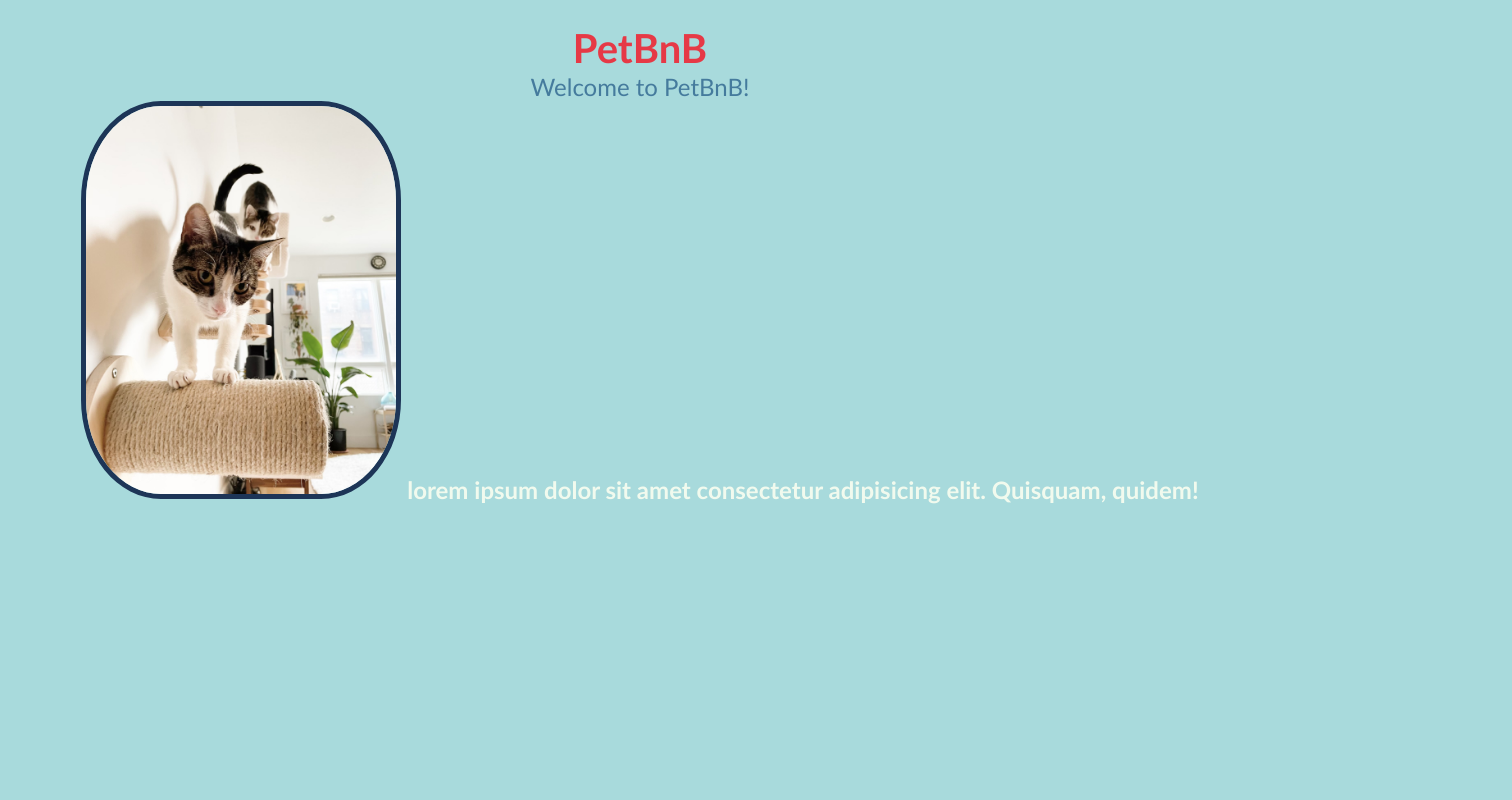
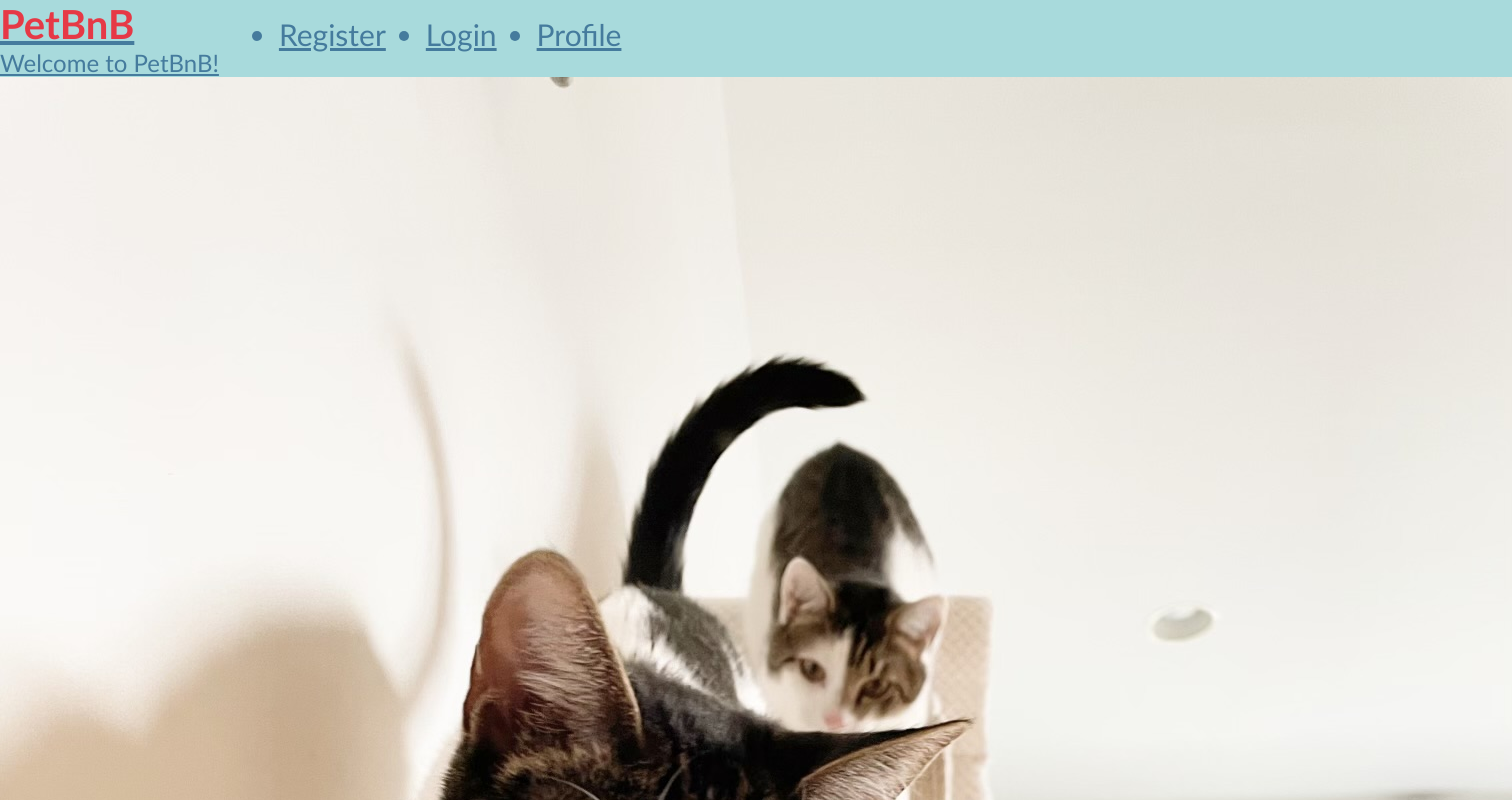
Before and after one commit to hthomp15/pet-bnb, a React (Create React App) app in the folder petbnb/: page / in a window 1280 px wide. Shown: the top 800 px of the page, 1512 px wide, since content can reach past the window. Built offline with nearby package versions, Linux system fonts and the light colour scheme.

Commit message:
nav items

```diff
--- a/petbnb/src/App.js
+++ b/petbnb/src/App.js
@@ -1,15 +1,15 @@
 import React from 'react';
 import './App.css';
+import Nav from './components/Nav'
 
 function App() {
   return (
     <div className="App">
-      <header className="App-header">
-        <h1>PetBnB</h1>
-        <p> Welcome to PetBnB!</p>
+      <Nav></Nav>
+      <main>
         <img src={require('./assets/images/stock-photos/pets-0.jpeg')} alt="cats" />
         <span> lorem ipsum dolor sit amet consectetur adipisicing elit. Quisquam, quidem!</span>
-      </header>
+      </main>
     </div>
   );
 }
--- /dev/null
+++ b/petbnb/src/components/Nav/index.js
@@ -0,0 +1,43 @@
+import React from "react";
+
+function Nav(props) {
+    const {
+      categories = [],
+      setCurrentCategory,
+      currentCategory,
+      contactSelected,
+      setContactSelected
+    } = props;
+
+    return (
+      <header className="flex-row px-1">
+          <div>
+            <a data-testid="link" href="/">
+                <h1>PetBnB</h1>
+                <p> Welcome to PetBnB!</p>
+            </a>
+          </div>
+        <nav>
+          <ul className="flex-row">
+            <li className="mx-2">
+              <a data-testid="register" href="#register">
+                Register
+              </a>
+            </li>
+            <li className="mx-2">
+              <a data-testid="login" href="#login">
+                Login
+              </a>
+            </li>
+            <li className="mx-2">
+              <a data-testid="register" href="#register">
+                Profile
+              </a>
+            </li>
+          </ul>
+        </nav>
+      </header>
+    );
+}
+
+export default Nav;
--- a/petbnb/src/index.css
+++ b/petbnb/src/index.css
@@ -11,3 +11,15 @@ code {
   font-family: source-code-pro, Menlo, Monaco, Consolas, 'Courier New',
     monospace;
 }
+
+li {
+  size: 25px;
+  margin-left: 20px;
+  margin-right: 20px;
+  font-size: 30px;
+}
+
+.flex-row {
+  display: flex;
+  flex-wrap: wrap;
+}
```
Also changed, not shown: petbnb/src/components/Register/index.js (added), 1 other file (tests, documents, lock files or other folders).
